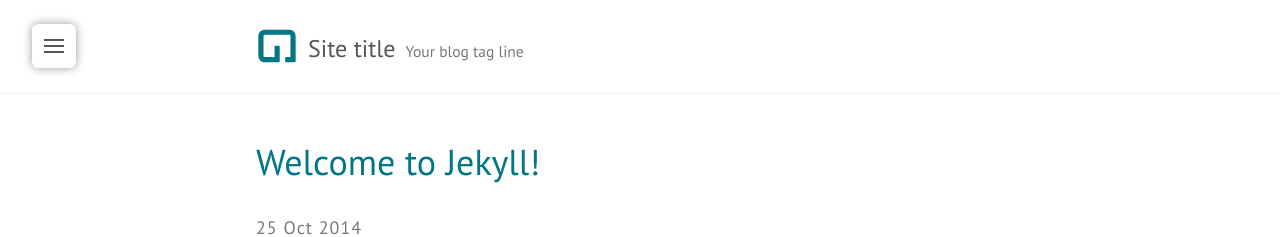
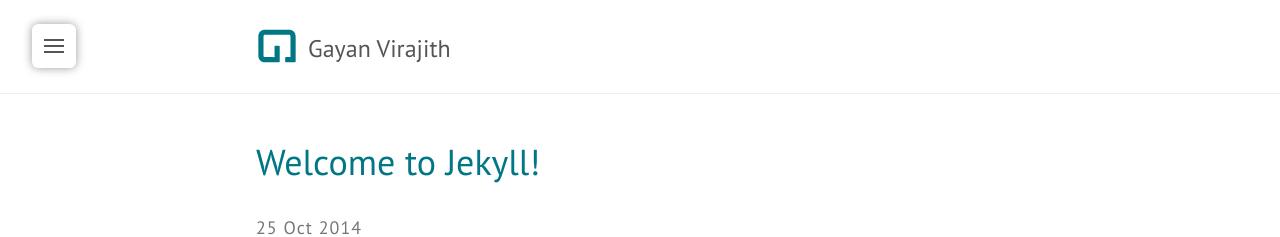
Before and after one commit to gayanvirajith/gayanvirajith.github.io, a Jekyll site: the page built from index.html, in a window 1280 px wide. Shown: the top 237 px of the page. Built offline with Jekyll 4.4.1, drawn with Linux system fonts in a browser that asks for light colours; the list of posts is cut into pages by our own code.

Commit message:
Changed site title

```diff
--- a/_config.yml
+++ b/_config.yml
@@ -9,8 +9,8 @@ url: http://gayan.me # the base hostname & protocol for your site
 
 # Go theme based configuration. Please change accordingly.
 go:
-  title: Site title
-  tag_line: Your blog tag line
+  title: Gayan Virajith
+  tag_line:
   meta_description: > # this means to ignore newlines until "author:"
    Write an awesome description for your new site here. You can edit this
    line in _config.yml. It will appear in your document head meta (for
```
